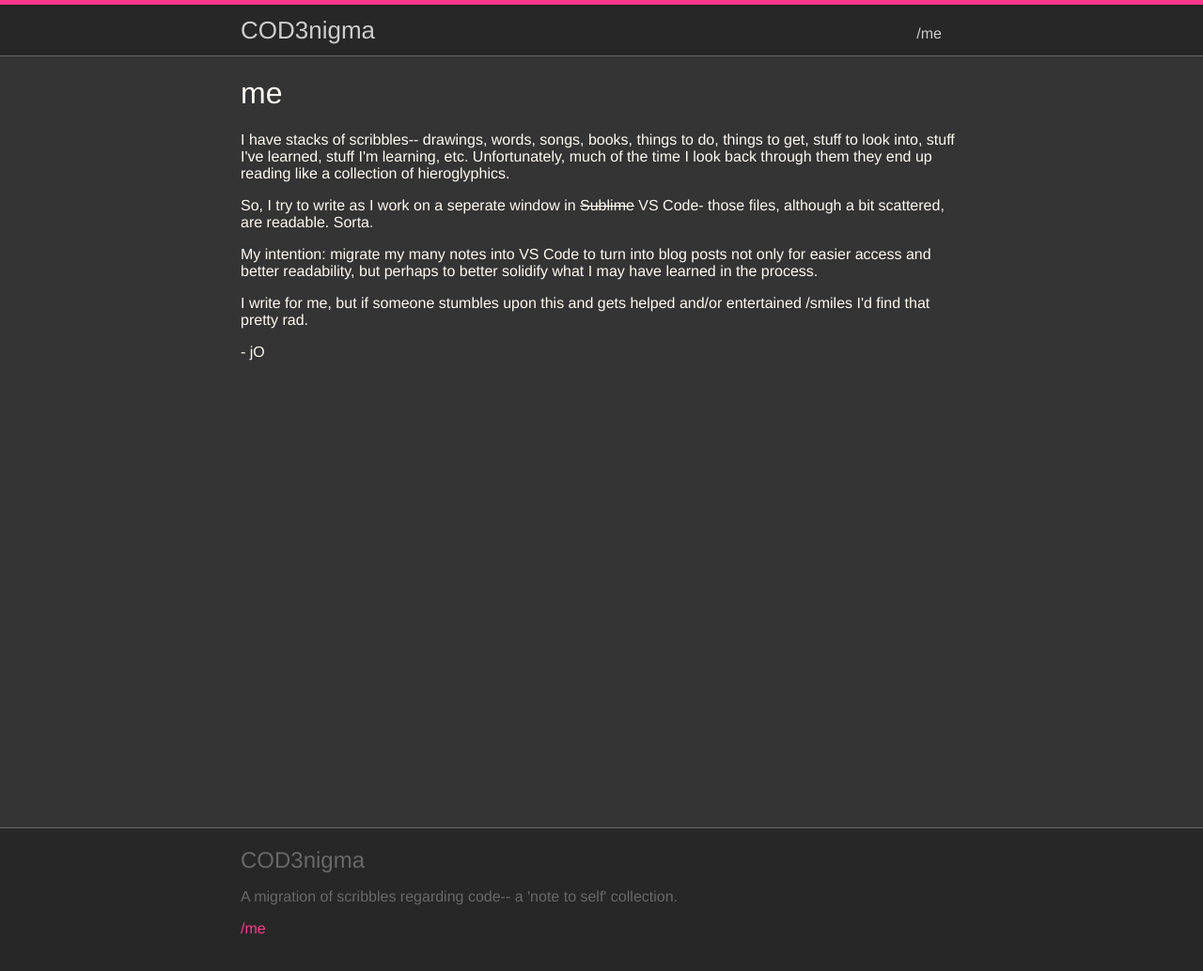
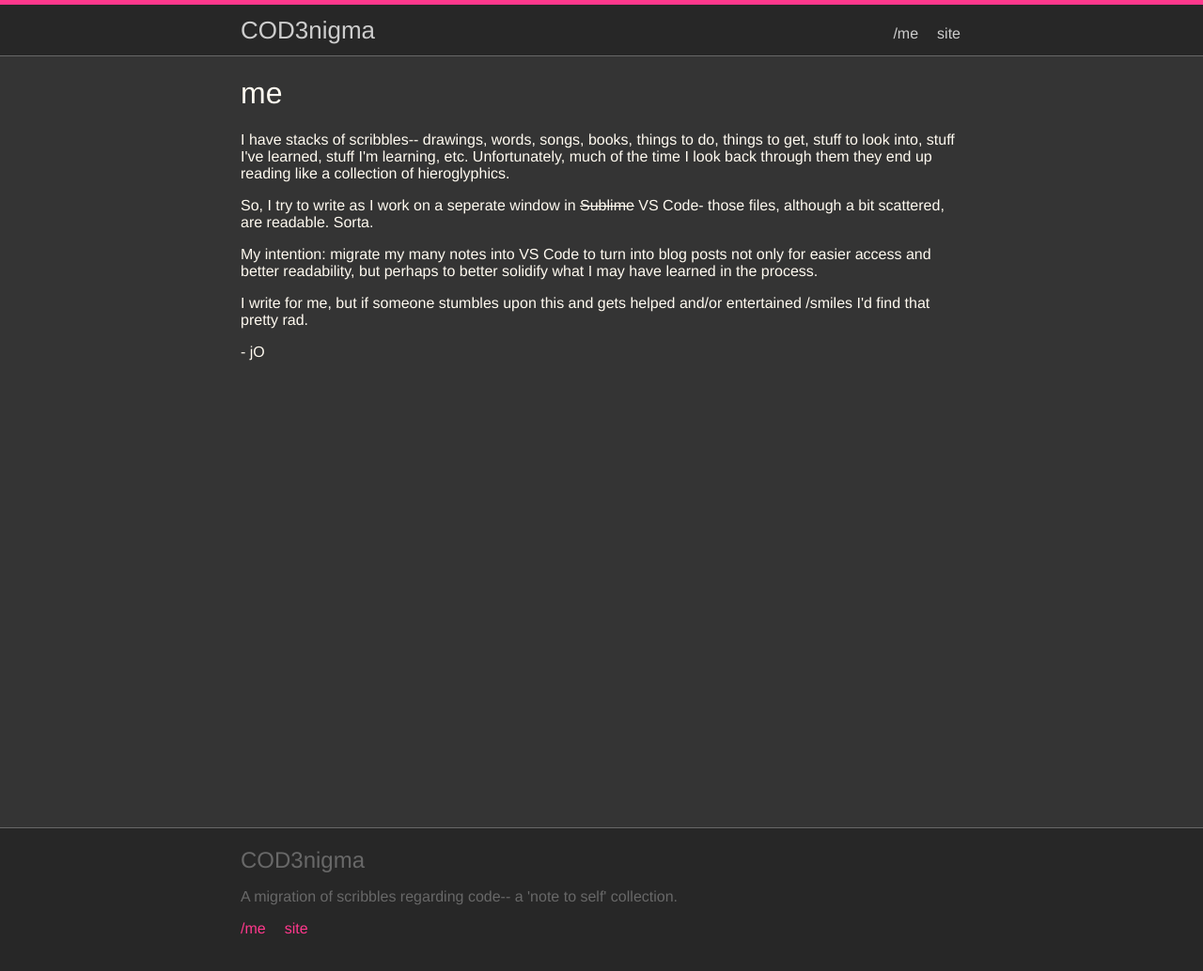
Before and after one commit to rebelcl0ud/bl0g, a Next.js app: page /me in a window 1280 px wide. Shown: the whole page at 94% size. Built offline with nearby package versions, Linux system fonts and the light colour scheme.

Commit message:
add: site link

```diff
--- a/components/Footer.jsx
+++ b/components/Footer.jsx
@@ -16,6 +16,7 @@ const Footer = () => {
                             <Link href='/me' passHref>
                                 <li className={styles.contactListItem}>/me</li>
                             </Link>
+                            <a href='https://www.rebelcl0ud.xyz/'><li className={styles.contactListItem}>site</li></a>
                         </ul>
                     </div>
                 </div>
--- a/components/Header.jsx
+++ b/components/Header.jsx
@@ -11,6 +11,7 @@ const Header = () => {
                 <nav className={styles.siteNav}>
                     <div className={styles.siteNavLinks}>
                         <Link href='/me'>/me</Link>
+                        <a href='https://www.rebelcl0ud.xyz/'>site</a>
                     </div>
                 </nav>
             </div>
--- a/styles/Home.module.css
+++ b/styles/Home.module.css
@@ -82,11 +82,13 @@
     list-style: none;
     padding: 0;
     width: max-content;
+    display: flex;
 }
 
 .contactListItem {
     color: #ff388c;
     text-decoration: none;
+    padding-right: 20px;
 }
 
 .footerNav2 > p {
```
